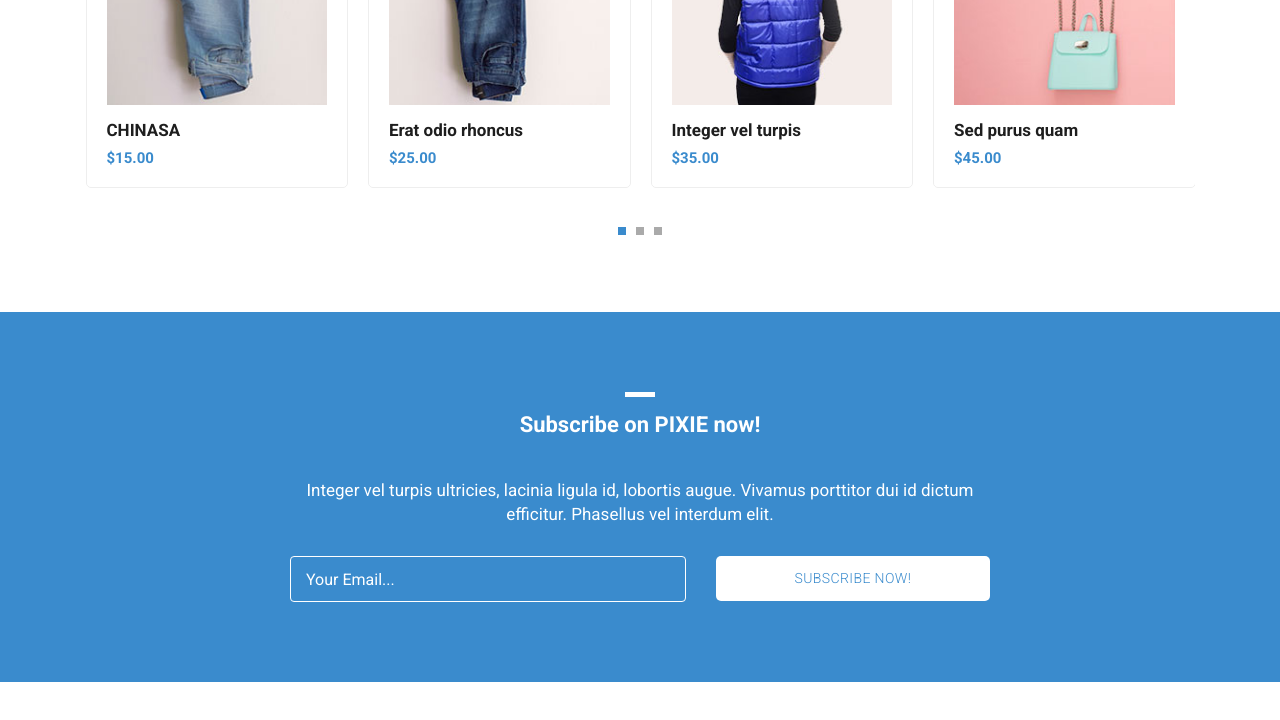
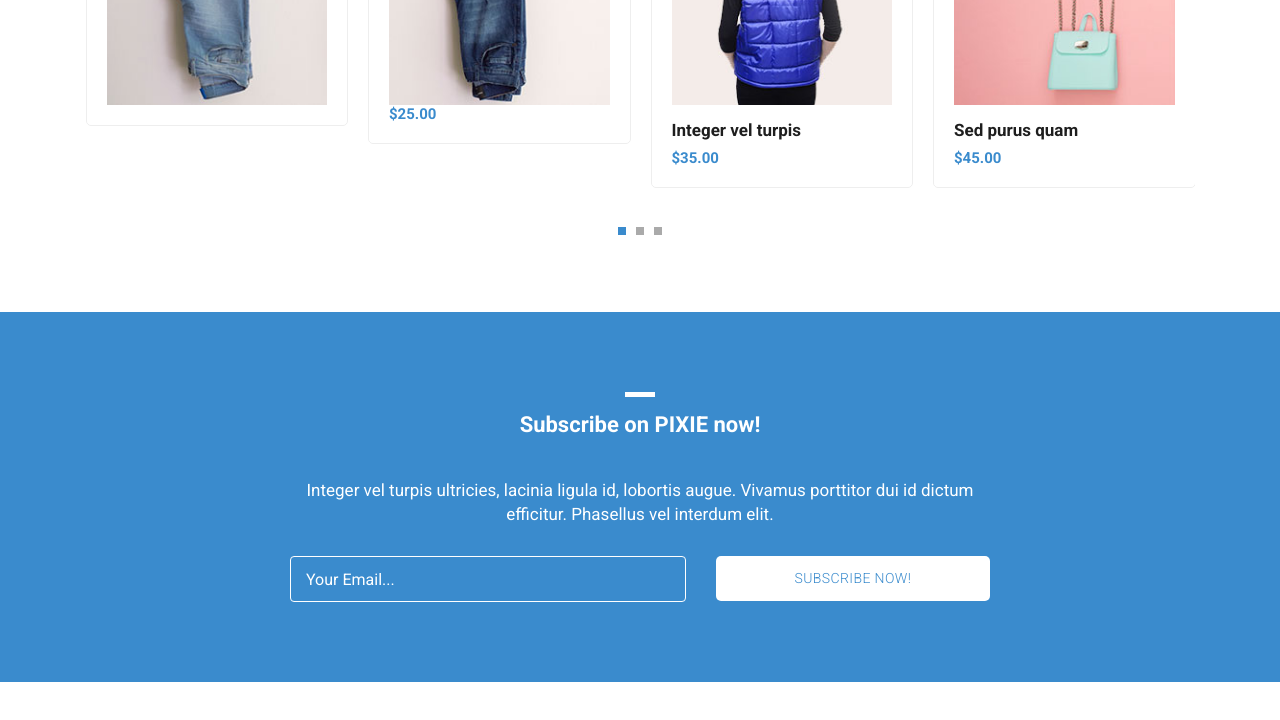
Before and after one commit to Mjuliet/MarketPeak_Ecommerce, a plain HTML site: page Marketpeak_website/index.html in a window 1280 px wide. Shown: the part 1140-1860 px from the top of the page. Drawn offline with Linux system fonts and the light colour scheme.

Commit message:
addedd a change

```diff
--- a/Marketpeak_website/index.html
+++ b/Marketpeak_website/index.html
@@ -102,14 +102,14 @@
               <a href="single-product.html">
                 <div class="featured-item">
                   <img src="assets/images/item-01.jpg" alt="Item 1">
-                  <h4>CHINASA</h4>
-                  <h6>$15.00</h6>
+
+
                 </div>
               </a>
               <a href="single-product.html">
                 <div class="featured-item">
                   <img src="assets/images/item-02.jpg" alt="Item 2">
-                  <h4>Erat odio rhoncus</h4>
+
                   <h6>$25.00</h6>
                 </div>
               </a>
```
Also changed, not shown: Marketpeak_website/single-product.html (+1 -1 lines).
